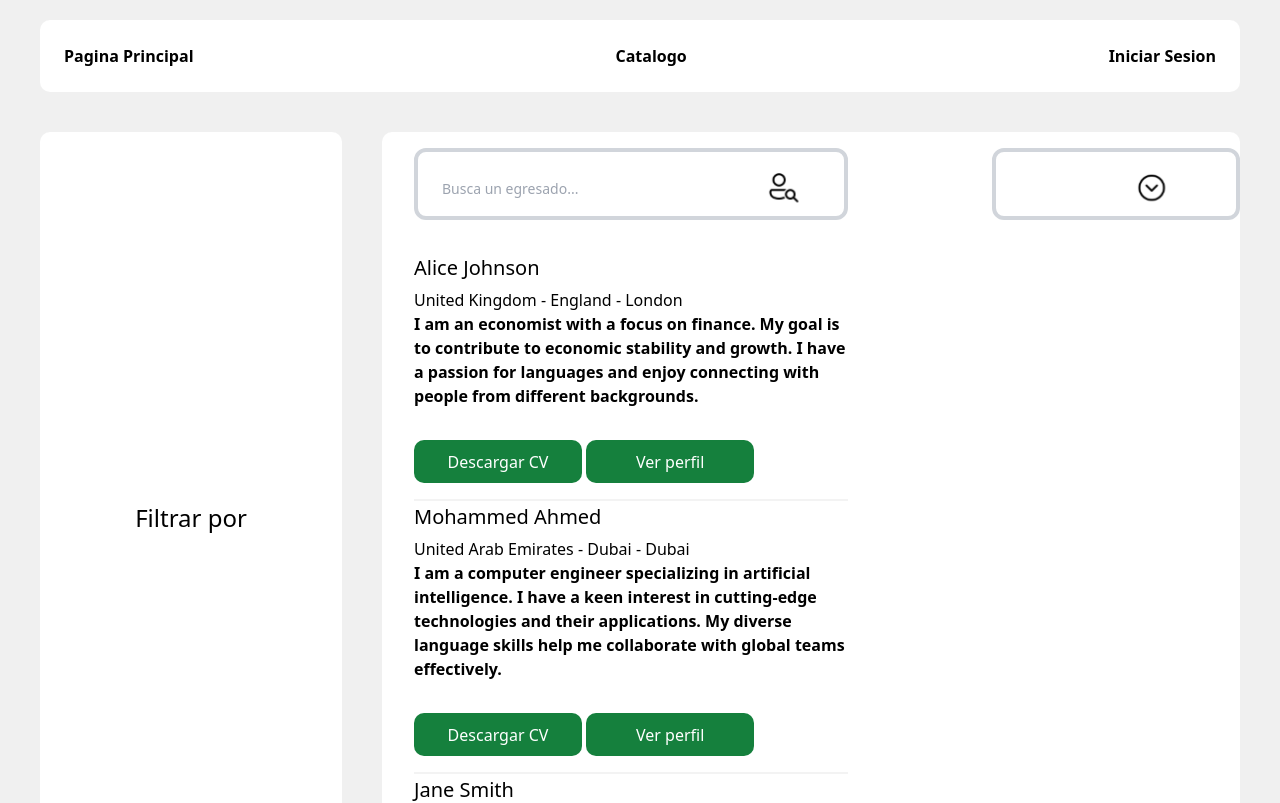
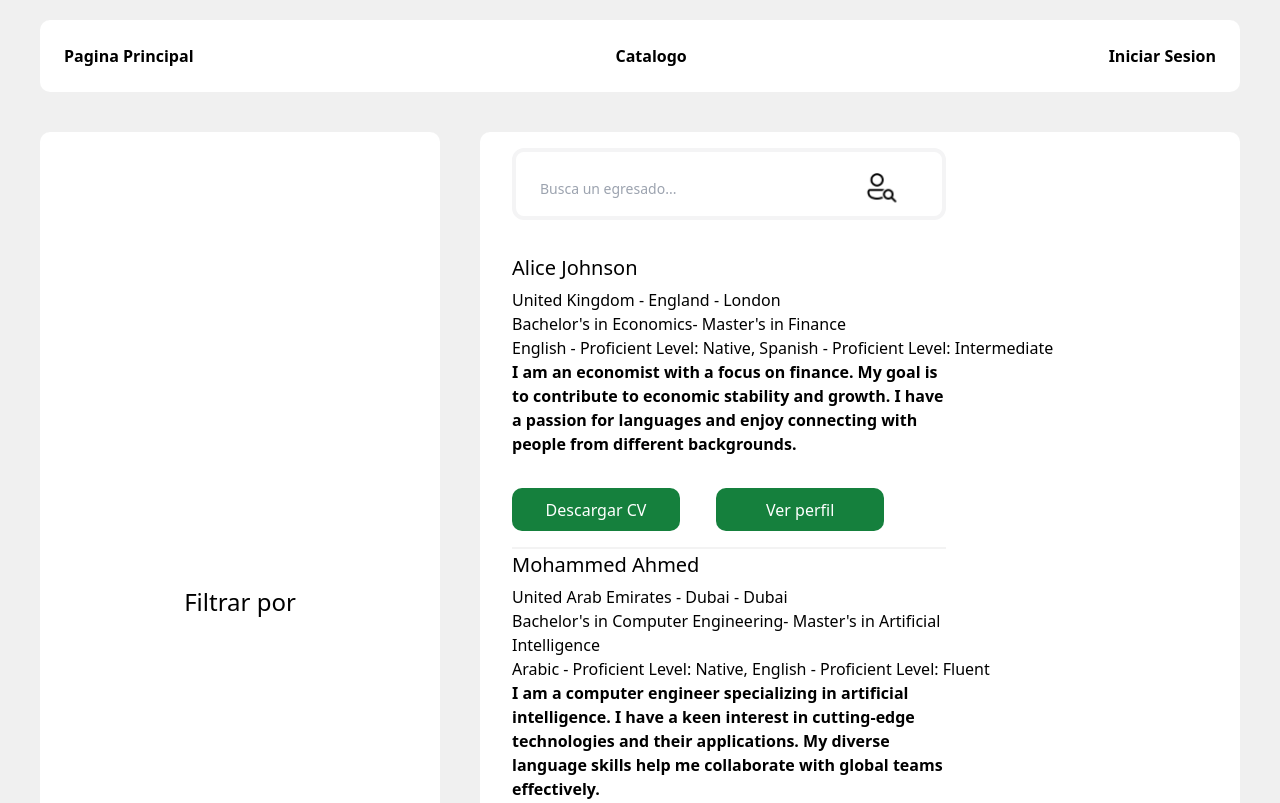
Before and after one commit to DaikoneKisu/uchamba-frontend, a SvelteKit app: page /catalogue in a window 1280 px wide. Shown: the top 803 px of the page. Built offline with nearby package versions, Linux system fonts and the light colour scheme.

Commit message:
fix : show information in profile and remove order button

```diff
--- a/src/lib/components/buttons/ViewProfile.svelte
+++ b/src/lib/components/buttons/ViewProfile.svelte
@@ -3,7 +3,7 @@
 
 	<button
 
-    class="w-[168px] h-[43px] bg-green-700 rounded-[10px] text-white font-medium"
-	>
+    class="w-full max-w-[168px] h-[43px] bg-green-700 rounded-[10px] text-white font-medium ml-8"
+>
 		<span>Ver perfil</span>
 	</button>
--- a/src/routes/catalogue/estructura.svelte
+++ b/src/routes/catalogue/estructura.svelte
@@ -4,7 +4,7 @@
 	import Selector from '$lib/icons/Selector.svg'
 	import DownloadCv from '$lib/components/buttons/DownloadCV.svelte'
 	import ViewProfile from '$lib/components/buttons/ViewProfile.svelte'
-  import type { graduatedInfo } from '$lib/types/graduated-info.type'
+	import type { graduatedInfo } from '$lib/types/graduated-info.type'
 
 	export let business: graduatedInfo[]
 </script>
@@ -36,14 +36,14 @@
 		<section class="w-full flex flex-row items-start bg-white rounded-[10px]">
 			<div class="flex flex-col mt-4 ml-8">
 				<div
-					class="flex items-start border-4 border-gray-300 rounded-xl bg-brand-white pr-4 pl-4 pt-4 pb-2"
+					class="flex items-start border-4 border-zinc-100 rounded-xl bg-brand-white pr-4 pl-4 pt-4 pb-2"
 				>
 					<div class="flex flex-col p-2 w-full">
 						<div class="relative">
 							<input
 								type="text"
 								placeholder="Busca un egresado..."
-								class="text-sm focus:outline-none focus:border-0 focus:shadow-none w-full pr-24"
+								class="text-sm text-gray-900 focus:outline-none focus:border-0 focus:shadow-none w-full pr-24"
 							/>
 							<div class="absolute inset-y-0 right-0 flex items-center pr-3 pointer-events-none">
 								<img class="w-[48.38px] h-[32.54px]" alt="" src={Buscador} />
@@ -63,12 +63,25 @@
 								<p class="mt-4">
 									{busines.address.country} - {busines.address.state} - {busines.address.city}
 								</p>
-								<!-- <h3>
-									{busines.featuredEducations.name} - Educacion -{busines.languages.name} -{busines
-										.languages.proficientLevel}
-								</h3> -->
+								<ul style="list-style: none; padding: 0; margin: 0;">
+									{#each busines.featuredEducations as education, index}
+										<li style="display: inline;">
+											{education.name}{#if index !== busines.featuredEducations.length - 1} - {/if}
+										</li>
+									{/each}
+								</ul>
 
-								<h3 class="font-semibold whitespace-normal">{busines.aboutMe}</h3>
+								<ul style="display: flex; list-style: none; padding: 0; margin: 0;">
+									<li style="white-space: nowrap; margin-right: 4px;">
+										{#each busines.languages as language, index}
+											{#if index !== 0}, {/if}
+											{language.name} - Proficient Level: {language.proficientLevel}
+										{/each}
+									</li>
+								</ul>
+								<h3 class="font-semibold whitespace-normal w-full" style="max-width: 1300px;">
+									{busines.aboutMe}
+								</h3>
 
 								<div class="mt-8 ml-0" />
 								<DownloadCv />
@@ -80,25 +93,7 @@
 				</div>
 			</div>
 
-			<div class="flex flex-col mt-4 ml-36">
-				<div
-					class="flex items-start border-4 border-gray-300 rounded-xl bg-brand-white pr-4 pl-4 pt-4 pb-2"
-				>
-					<div class="flex flex-col p-2 w-full">
-						<div class="relative" style="width: calc(100% - 24px);">
-							<input
-								type="text"
-								placeholder="Ordenar por"
-								class="text-sm focus:outline-none focus:border-0 focus:shadow-none w-full pr-48"
-								style="width: 100%;"
-							/>
-							<div class="absolute inset-y-0 right-0 flex items-center pr-3 pointer-events-none">
-								<img class="w-[48.38px] h-[32.54px]" alt="" src={Selector} />
-							</div>
-						</div>
-					</div>
-				</div>
-			</div>
+
 		</section>
 	</div>
 </main>
```
